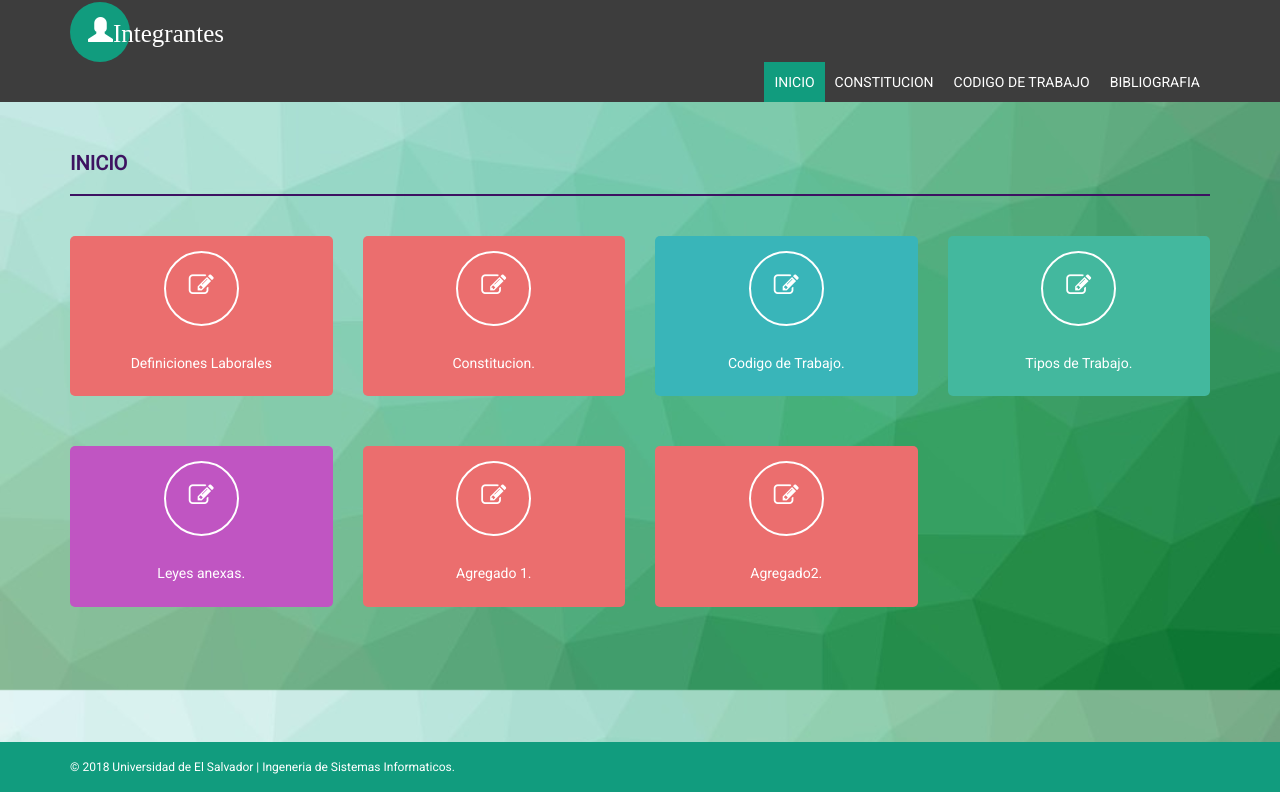
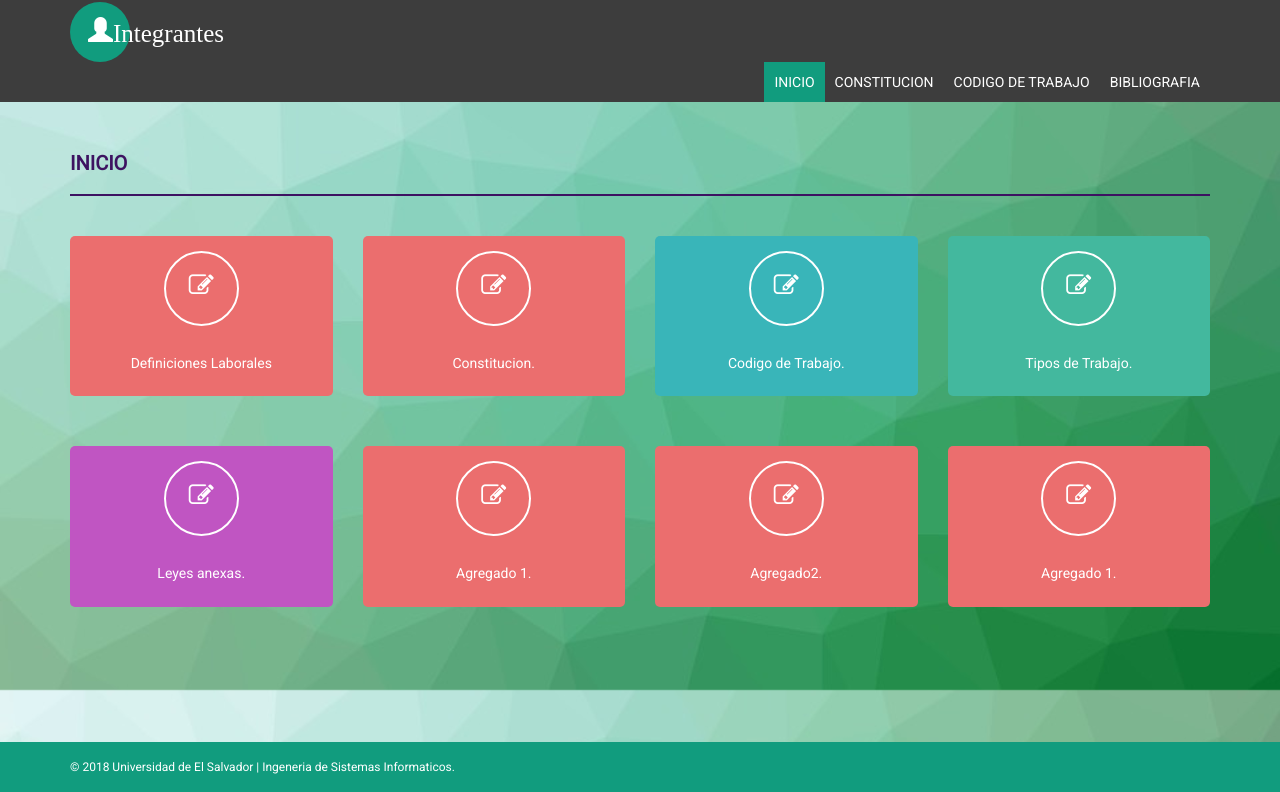
Before and after one commit to Silwed/practicaGH, a plain HTML site: page index.html in a window 1280 px wide. Shown: the part 110-902 px from the top of the page. Drawn offline with Linux system fonts and the light colour scheme.

Commit message:
agregado 2

```diff
--- a/index.html
+++ b/index.html
@@ -233,6 +233,15 @@
                             <h5>Agregado2.</h5>
                     </div>
                 </div>
+
+                 <div class="col-md-3 col-sm-3 col-xs-6">
+                    <div class="dashboard-div-wrapper bk-clr-two">
+                        <a href="menu/constitucion.html" aria-expanded="false">
+                                <span class="fa fa-edit dashboard-div-icon" style="font-size: 25px;"></span>
+                            </a>
+                            <h5>Agregado 1.</h5>
+                    </div>
+                </div>
             </div>
         </div>
     </div>
```
